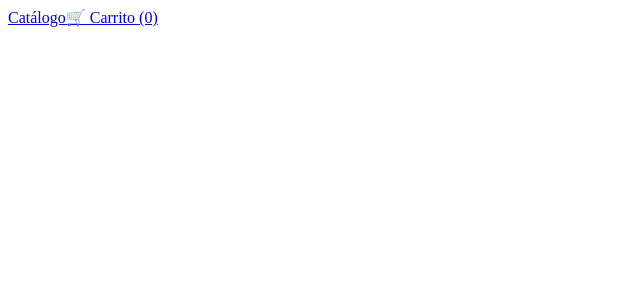
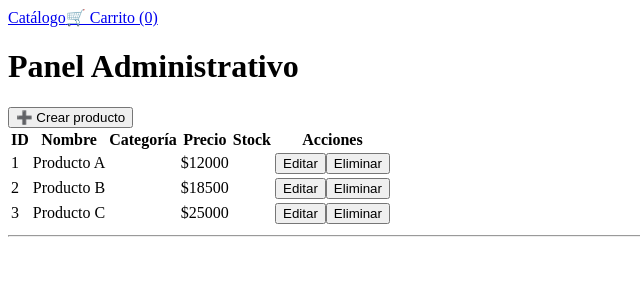
Before and after one commit to CamiloQuintana2005/nameksoft-catalog, an Angular app: page /dashboard in a window 1280 px wide. Before the commit this address led to /. Shown: the top 300 px of the page, without its empty margins (0-640 px from the left). Built offline with nearby package versions, Linux system fonts and the light colour scheme.

Commit message:
Feat(dashboard): CRUD products with localStorage, add admin dashboard

```diff
--- a/src/app/app.routes.ts
+++ b/src/app/app.routes.ts
@@ -2,9 +2,12 @@ import { Routes } from '@angular/router';
 import { CatalogComponent } from './pages/catalog/catalog.component';
 import { ProductDetailComponent } from './pages/product-detail/product-detail.component';
 import { CartComponent } from './pages/cart/cart.component';
+import { DashboardComponent } from './pages/dashboard/dashboard.component';
+
 
 export const routes: Routes = [
   { path: '', component: CatalogComponent },
   { path: 'product/:id', component: ProductDetailComponent },
-  { path: 'cart', component: CartComponent }
+  { path: 'cart', component: CartComponent },
+  { path: 'dashboard', component: DashboardComponent }
 ];
--- a/src/app/core/product.service.ts
+++ b/src/app/core/product.service.ts
@@ -21,4 +21,39 @@ export class ProductService {
       map(products => products.find(p => p.id === id) || null)
     );
   }
+
+  create(product: Product) {
+    const items = this.getCache();
+
+    product.id = items.length ? Math.max(...items.map(x => x.id)) + 1 : 1;
+    items.push(product);
+
+    localStorage.setItem('products', JSON.stringify(items));
   }
+
+  update(product: Product) {
+    const items = this.getCache();
+    const index = items.findIndex(p => p.id === product.id);
+
+    if (index >= 0) {
+      items[index] = product;
+      localStorage.setItem('products', JSON.stringify(items));
+    }
+  }
+
+  delete(id: number) {
+    const items = this.getCache().filter(p => p.id !== id);
+    localStorage.setItem('products', JSON.stringify(items));
+  }
+
+  private getCache(): Product[] {
+    const data = localStorage.getItem('products');
+
+    if (data) {
+      return JSON.parse(data);
+    }
+
+    return [];
+  }
+
+  }
--- /dev/null
+++ b/src/app/pages/dashboard/dashboard.component.html
@@ -0,0 +1,70 @@
+<h1>Panel Administrativo</h1>
+
+<div class="actions">
+  <button (click)="startCreate()">➕ Crear producto</button>
+</div>
+
+<table>
+  <tr>
+    <th>ID</th>
+    <th>Nombre</th>
+    <th>Categoría</th>
+    <th>Precio</th>
+    <th>Stock</th>
+    <th>Acciones</th>
+  </tr>
+
+  <tr *ngFor="let p of products">
+    <td>{{ p.id }}</td>
+    <td>{{ p.name }}</td>
+    <td>{{ p.category }}</td>
+    <td>${{ p.price }}</td>
+    <td>{{ p.stock }}</td>
+    <td>
+      <button (click)="startEdit(p)">Editar</button>
+      <button (click)="delete(p.id)">Eliminar</button>
+    </td>
+  </tr>
+</table>
+
+<hr>
+
+<div *ngIf="editing">
+  <h2>{{ mode === 'create' ? 'Crear producto' : 'Editar producto' }}</h2>
+
+  <form (ngSubmit)="save()">
+
+    <label>
+      Nombre:
+      <input [(ngModel)]="form.name" name="name">
+    </label>
+
+    <label>
+      Categoría:
+      <input [(ngModel)]="form.category" name="category">
+    </label>
+
+    <label>
+      Precio:
+      <input [(ngModel)]="form.price" name="price" type="number">
+    </label>
+
+    <label>
+      Stock:
+      <input [(ngModel)]="form.stock" name="stock" type="number">
+    </label>
+
+    <label>
+      Descripción:
+      <textarea [(ngModel)]="form.description" name="description"></textarea>
+    </label>
+
+    <label>
+      Imagen URL:
+      <input [(ngModel)]="form.image" name="image">
+    </label>
+
+    <button type="submit">Guardar</button>
+    <button type="button" (click)="cancel()">Cancelar</button>
+  </form>
+</div>
--- /dev/null
+++ b/src/app/pages/dashboard/dashboard.component.ts
@@ -0,0 +1,83 @@
+import { Component } from '@angular/core';
+import { CommonModule } from '@angular/common';
+import { FormsModule } from '@angular/forms';
+
+import { ProductService } from '../../core/product.service';
+import { Product } from '../../models/product';
+
+@Component({
+  selector: 'app-dashboard',
+  standalone: true,
+  imports: [CommonModule, FormsModule],
+  templateUrl: './dashboard.component.html',
+  styleUrls: ['./dashboard.component.scss']
+})
+export class DashboardComponent {
+
+  products: Product[] = [];
+  editing = false;
+  mode: 'create' | 'edit' = 'create';
+
+  // FORMULARIO COMPLETO CON TU MODELO REAL
+  form: Product = {
+    id: 0,
+    name: '',
+    category: '',
+    price: 0,
+    stock: 0,
+    image: '',
+    description: ''
+  };
+
+  constructor(private productService: ProductService) {}
+
+  ngOnInit(): void {
+    this.load();
+  }
+
+  load() {
+    this.productService.getAll().subscribe(data => {
+      this.products = data;
+    });
+  }
+
+  startCreate() {
+    this.mode = 'create';
+    this.editing = true;
+    this.form = {
+      id: 0,
+      name: '',
+      category: '',
+      price: 0,
+      stock: 0,
+      image: '',
+      description: ''
+    };
+  }
+
+  startEdit(p: Product) {
+    this.mode = 'edit';
+    this.editing = true;
+    this.form = { ...p };
+  }
+
+  save() {
+    if (this.mode === 'create') {
+      this.productService.create(this.form);
+    } else {
+      this.productService.update(this.form);
+    }
+
+    this.editing = false;
+    this.load();
+  }
+
+  delete(id: number) {
+    this.productService.delete(id);
+    this.load();
+  }
+
+  cancel() {
+    this.editing = false;
+  }
+}
```
Also changed, not shown: src/app/pages/dashboard/dashboard.component.scss (added), 1 other file (tests, documents, lock files or other folders).
